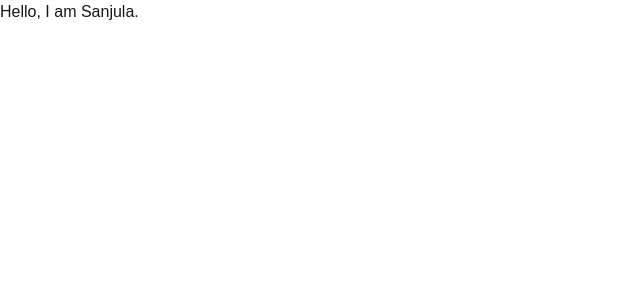
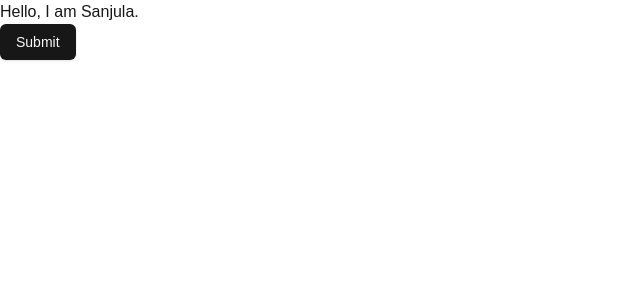
Before and after one commit to Sanjulaarora/scheduler, a Next.js app: page / in a window 1280 px wide. Shown: the top 300 px of the page, without its empty margins (0-640 px from the left). Built offline with nearby package versions, Linux system fonts and the light colour scheme.

Commit message:
second commit

```diff
--- a/app/page.js
+++ b/app/page.js
@@ -1,7 +1,11 @@
-import Image from "next/image";
+import { Button } from "@/components/ui/button";
 
 export default function Home() {
   return (
-    <div>Hello, I am Sanjula.</div>
+    <div>
+      Hello, I am Sanjula.
+      <br />
+      <Button>Submit</Button>
+    </div>
   );
 }
--- /dev/null
+++ b/components/ui/button.jsx
@@ -0,0 +1,48 @@
+import * as React from "react"
+import { Slot } from "@radix-ui/react-slot"
+import { cva } from "class-variance-authority";
+
+import { cn } from "@/lib/utils"
+
+const buttonVariants = cva(
+  "inline-flex items-center justify-center whitespace-nowrap rounded-md text-sm font-medium transition-colors focus-visible:outline-none focus-visible:ring-1 focus-visible:ring-ring disabled:pointer-events-none disabled:opacity-50",
+  {
+    variants: {
+      variant: {
+        default:
+          "bg-primary text-primary-foreground shadow hover:bg-primary/90",
+        destructive:
+          "bg-destructive text-destructive-foreground shadow-sm hover:bg-destructive/90",
+        outline:
+          "border border-input bg-background shadow-sm hover:bg-accent hover:text-accent-foreground",
+        secondary:
+          "bg-secondary text-secondary-foreground shadow-sm hover:bg-secondary/80",
+        ghost: "hover:bg-accent hover:text-accent-foreground",
+        link: "text-primary underline-offset-4 hover:underline",
+      },
+      size: {
+        default: "h-9 px-4 py-2",
+        sm: "h-8 rounded-md px-3 text-xs",
+        lg: "h-10 rounded-md px-8",
+        icon: "h-9 w-9",
+      },
+    },
+    defaultVariants: {
+      variant: "default",
+      size: "default",
+    },
+  }
+)
+
+const Button = React.forwardRef(({ className, variant, size, asChild = false, ...props }, ref) => {
+  const Comp = asChild ? Slot : "button"
+  return (
+    (<Comp
+      className={cn(buttonVariants({ variant, size, className }))}
+      ref={ref}
+      {...props} />)
+  );
+})
+Button.displayName = "Button"
+
+export { Button, buttonVariants }
--- a/package.json
+++ b/package.json
@@ -10,6 +10,7 @@
   },
   "dependencies": {
     "@radix-ui/react-icons": "^1.3.0",
+    "@radix-ui/react-slot": "^1.1.0",
     "class-variance-authority": "^0.7.0",
     "clsx": "^2.1.1",
     "lucide-react": "^0.445.0",
```
Also changed, not shown: 1 other file (tests, documents, lock files or other folders).
